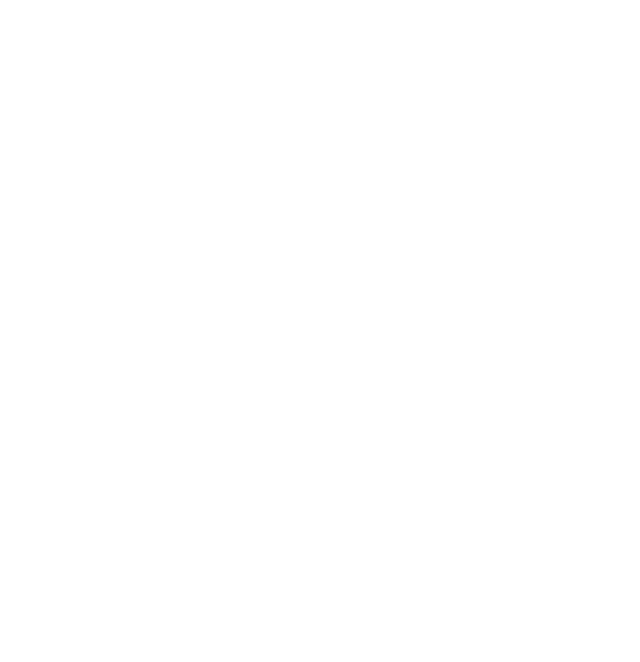
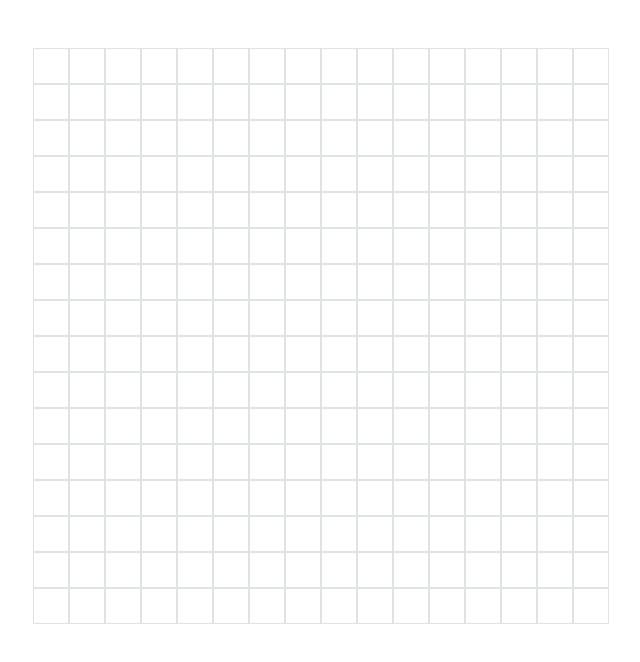
Before and after one commit to Elicke/odin-etch-a-sketch, a plain HTML site: page index.html in a window 1280 px wide. Shown: the whole page, without its empty margins (319-959 px from the left). Drawn offline with Linux system fonts and the light colour scheme.

Commit message:
Create 16x16 grid

```diff
--- a/index.html
+++ b/index.html
@@ -3,6 +3,8 @@
 <head>
     <meta charset="UTF-8">
     <meta name="viewport" content="width=device-width, initial-scale=1.0">
+    <link rel="stylesheet" href="./styles/style.css">
+    <script src="./scripts/script.js"></script>
     <title>Etch-a-Sketch</title>
 </head>
 <body>
--- /dev/null
+++ b/scripts/script.js
@@ -0,0 +1,10 @@
+window.onload = () => {
+    let gridContainer = document.querySelector("#grid-container");
+    let gridSquare = document.createElement("div");
+    gridSquare.className = "grid-square";
+
+    for (let i = 1; i <= (16 ** 2); i++) {
+        let gridSquareClone = gridSquare.cloneNode();
+        gridContainer.appendChild(gridSquareClone);
+    }
+}
--- /dev/null
+++ b/styles/style.css
@@ -0,0 +1,20 @@
+* {
+    box-sizing: border-box;
+}
+
+body {
+    margin: 0px;
+}
+
+#grid-container {
+    width: 45%;
+    aspect-ratio: 1 / 1;
+    margin: 48px auto;
+    display: flex;
+    flex-wrap: wrap;
+}
+
+.grid-square {
+    flex: 1 1 6.25%;
+    border: 1px solid rgba(213, 218, 223, 0.75);
+}
```
